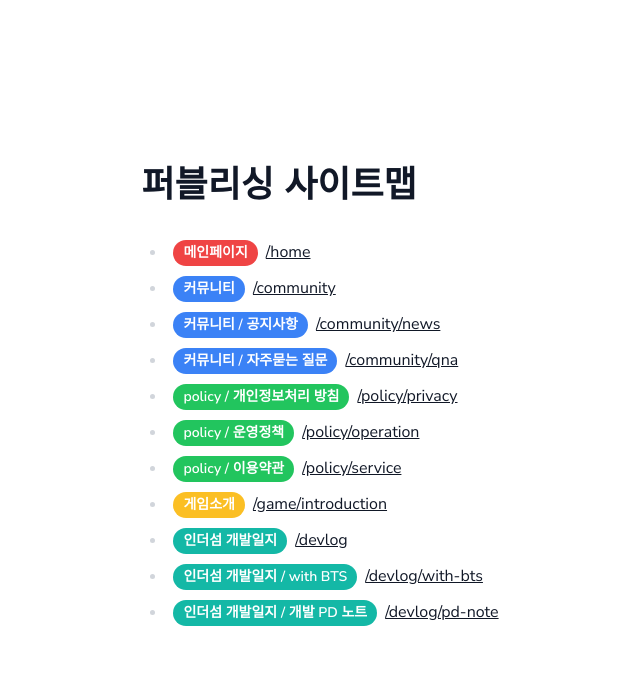
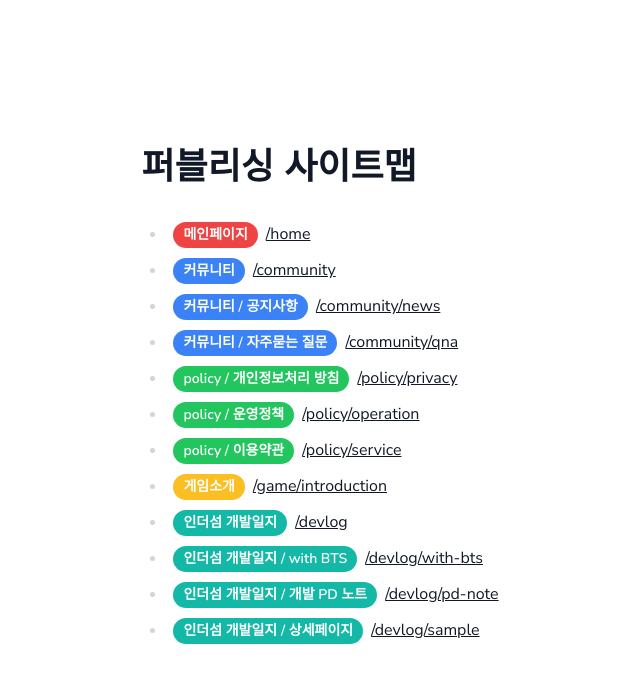
Before and after one commit to peterosea/inthesum, a React (Vite) app: page / in a window 1280 px wide. Shown: the top 682 px of the page, without its empty margins (320-960 px from the left). Built offline with nearby package versions, Linux system fonts and the light colour scheme; a web font is replaced by a local one.

Commit message:
:construction: 페이지 생성

```diff
--- /dev/null
+++ b/src/pages/devlog/sample.jsx
@@ -0,0 +1,34 @@
+import React from 'react';
+import 'keen-slider/keen-slider.min.css';
+// components
+import Header from '../../components/Header';
+import Footer from '../../components/Footer';
+import HeaderPage from '../../components/HeaderPage';
+
+// data
+import { BtsBgImg } from './data';
+
+const Main = () => {
+  return (
+    <>
+      <section className="mt-[80px] mb-[120px]"></section>
+    </>
+  );
+};
+
+export default () => {
+  return (
+    <>
+      <Header />
+      <HeaderPage
+        bgImg={BtsBgImg}
+        title="with BTS"
+        content={() => <>BTS가 개발에 직접 참여한 인더섬 업데이트 소식</>}
+      />
+      <div className="font-Pretendard mb-[120px]">
+        <Main />
+      </div>
+      <Footer />
+    </>
+  );
+};
--- a/src/pages/index.jsx
+++ b/src/pages/index.jsx
@@ -74,6 +74,12 @@ const index = () => {
             </span>
             <Link to="/devlog/pd-note">/devlog/pd-note</Link>
           </li>
+          <li>
+            <span className="inline-block py-[3px] px-[10px] bg-teal-500 rounded-full mr-[8px] text-sm font-semibold text-white">
+              인더섬 개발일지 / 상세페이지
+            </span>
+            <Link to="/devlog/sample">/devlog/sample</Link>
+          </li>
         </ul>
       </div>
     </div>
```
